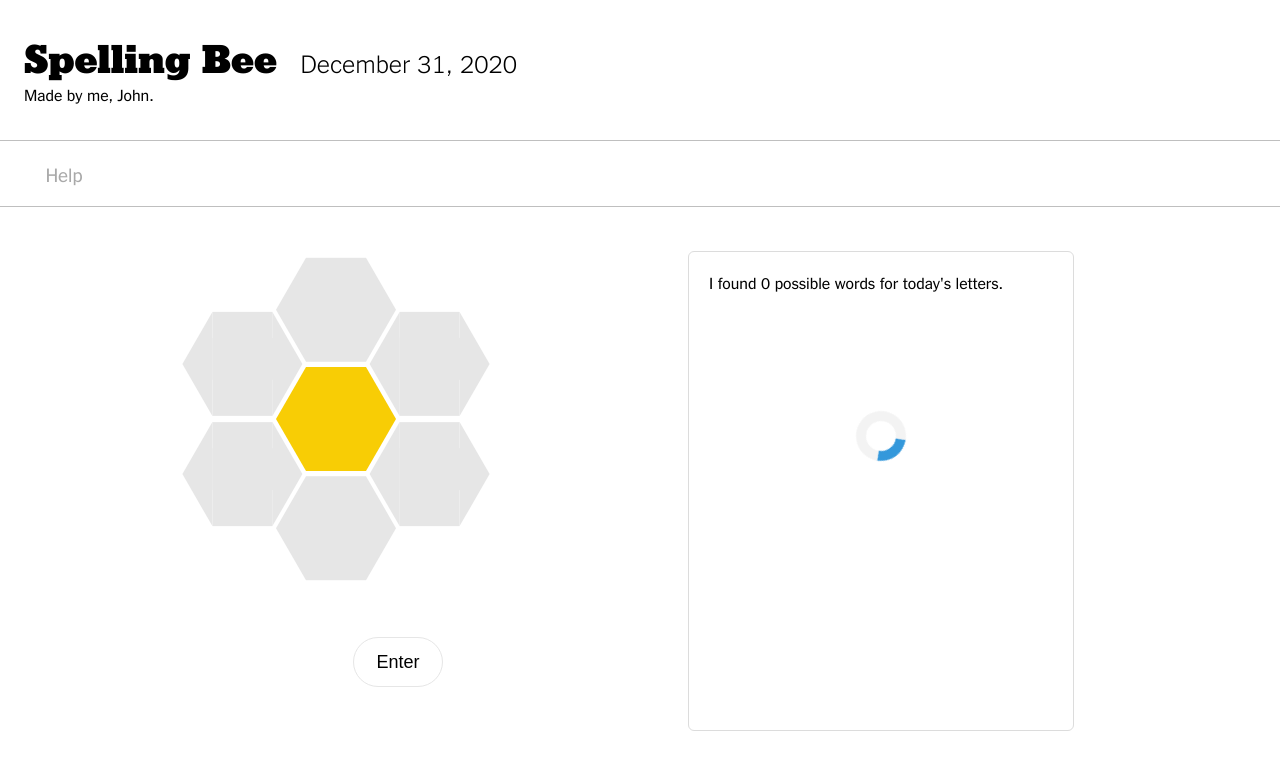
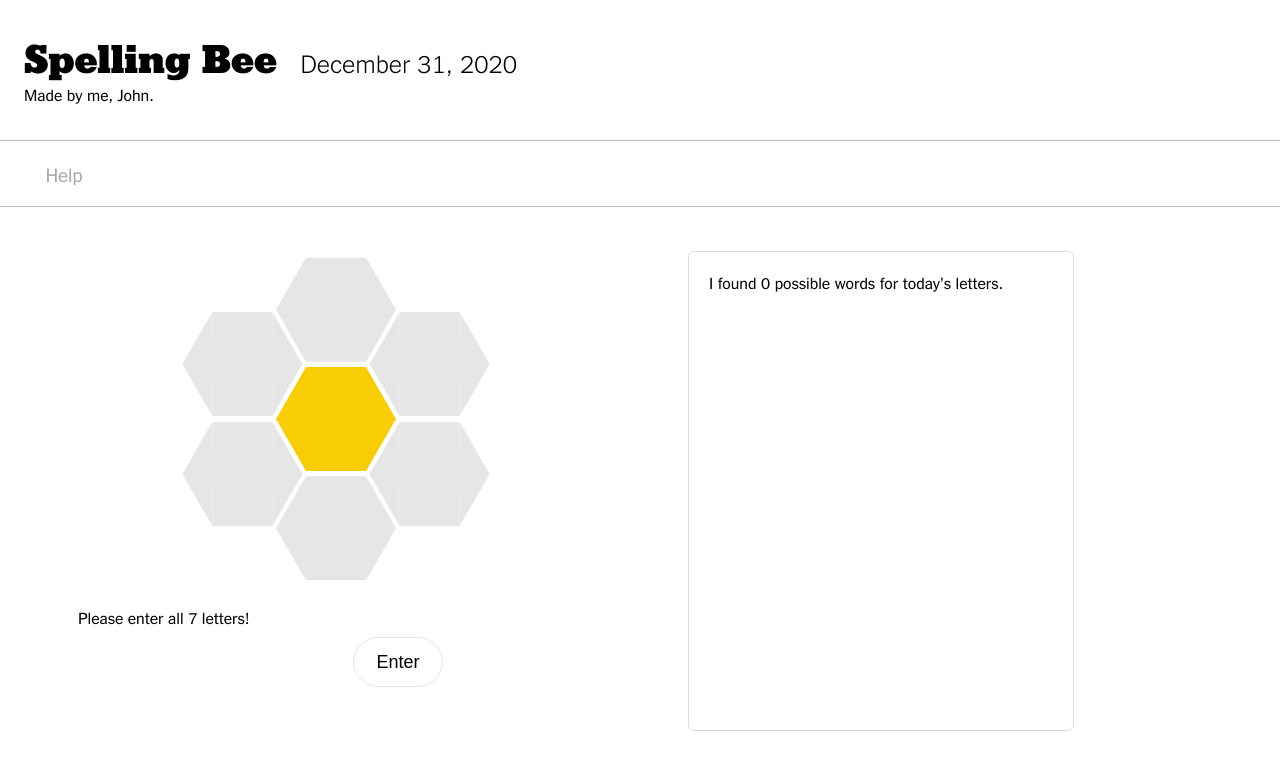
Before and after one commit to jt5301/spellingbeebuddy, a React (Create React App) app in the folder client/: page / in a window 1280 px wide. Both pictures are taken after a click on the button "Enter". Shown: the top 770 px of the page. Built offline with nearby package versions, Linux system fonts and the light colour scheme; what check-if-word would draw is missing.

Commit message:
basic error handling

```diff
--- a/client/src/components/FoundWords.js
+++ b/client/src/components/FoundWords.js
@@ -3,7 +3,6 @@ import React,{useState,useEffect} from 'react'
 export const FoundWords = (props) => {
   const [words,setWords] = useState([])
   useEffect(()=>{
-    console.log(props)
     setWords(props.wordList)
   },[props])
   return (
--- a/client/src/main/App.css
+++ b/client/src/main/App.css
@@ -135,3 +135,7 @@
     transform: rotate(360deg);
   }
 }
+
+#error-msg{
+  margin-bottom:10px
+}
--- a/client/src/main/App.js
+++ b/client/src/main/App.js
@@ -11,29 +11,46 @@ function App() {
   const [wordList,setWordList] = useState([])
   const [letters, setLetters] = useState({})
   const [loading, setLoading] = useState(false)
-
+  const [errorMsg,setErrorMsg] = useState('')
   function addLetter(event, id){
     const newSet = {...letters}
     if(event.target.value ==='') delete newSet[id]
-    else newSet[id] = event.target.value
+    else newSet[id] = event.target.value.toLowerCase()
     setLetters(newSet)
   }
 
   function findWords(){
-    setLoading(true)
+    //error handling here
+    const alphabet = 'abcdefghijklmnopqrstuvwxyzABCDEFGHIJKLMNOPQRSTUVWXYZ'
+
     if(Object.keys(letters).length !==7){
-      console.log('needs more chars')
+      setErrorMsg('Please enter all 7 letters!')
       return
     }
     //get all letters in string besides center letter
+    console.log(letters)
     let string = ''
+    if(!alphabet.includes(letters.center)){
+      console.log('stuck here')
+      setErrorMsg('Please enter only upper or lowercase english letters')
+      return
+    }
     for(let letter in letters){
+      if(!alphabet.includes(letters[letter])){
+        setErrorMsg('Please enter only upper or lowercase letters')
+        return
+      }
+      if(string.includes(letters[letter])||(letter !== 'center'&&letters[letter]===letters.center)){
+        console.log(letters[letter],string,letters.center)
+        setErrorMsg('Please enter all unique characters')
+        return
+      }
       if(letter!=='center')string+=letters[letter]
     }
+    setLoading(true)
+    setErrorMsg('')
     const subsequences = allSubsequences(string,letters.center,{})
-    console.log(subsequences)
     let returnWords = []
-    console.log(returnWords)
     let possibleWords = []
     setTimeout(()=>{
       Object.keys(subsequences)
@@ -69,6 +86,11 @@ function App() {
         Enter
         </button>
         </div>
+        {errorMsg.length!=0 ?
+          <div id = 'error-msg'>{errorMsg}</div>
+        :
+        ''
+        }
       </div>
       <div className = 'wordsContainer'>
         <FoundWords loading = {loading} wordList = {wordList}/>
```
